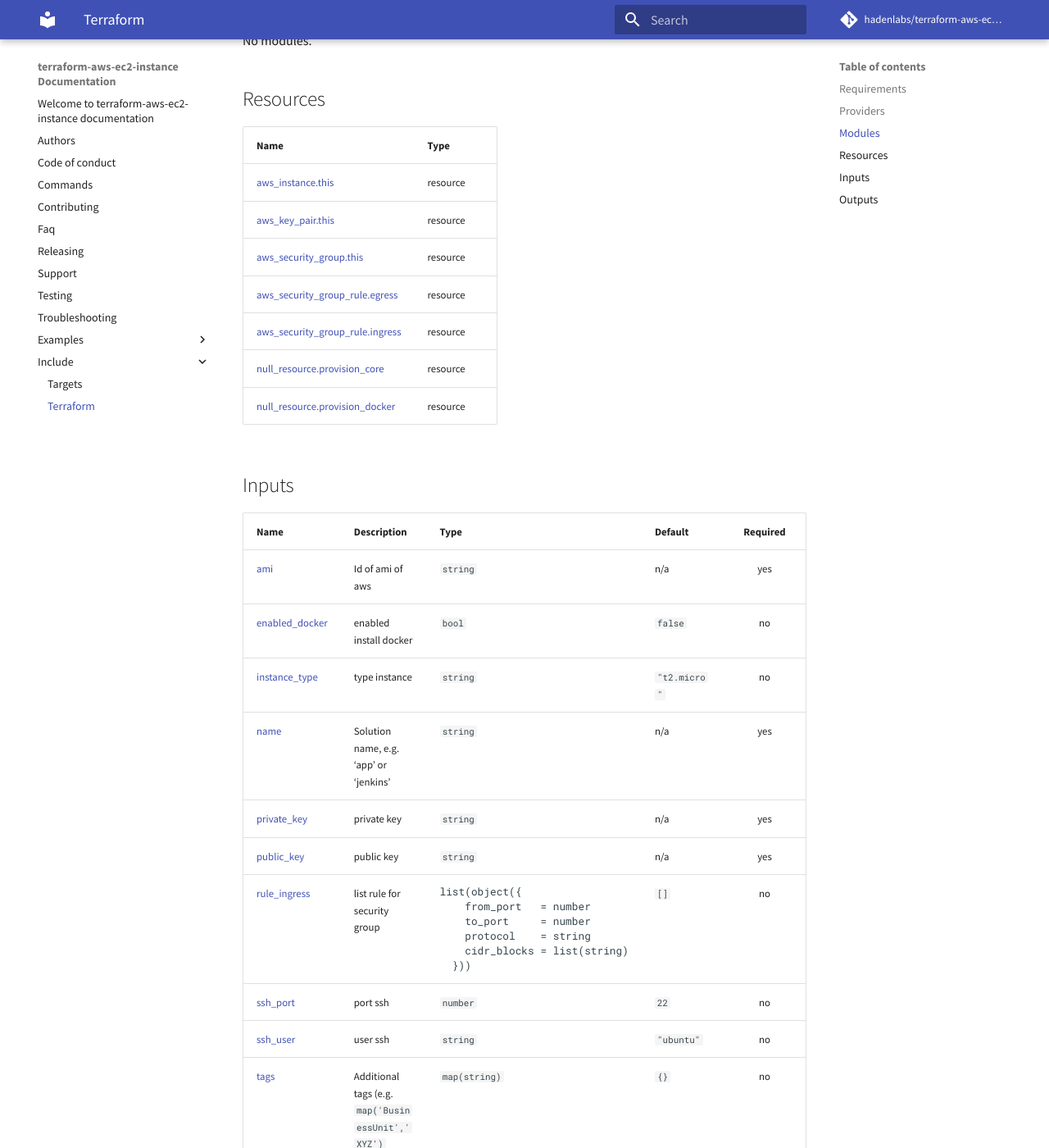
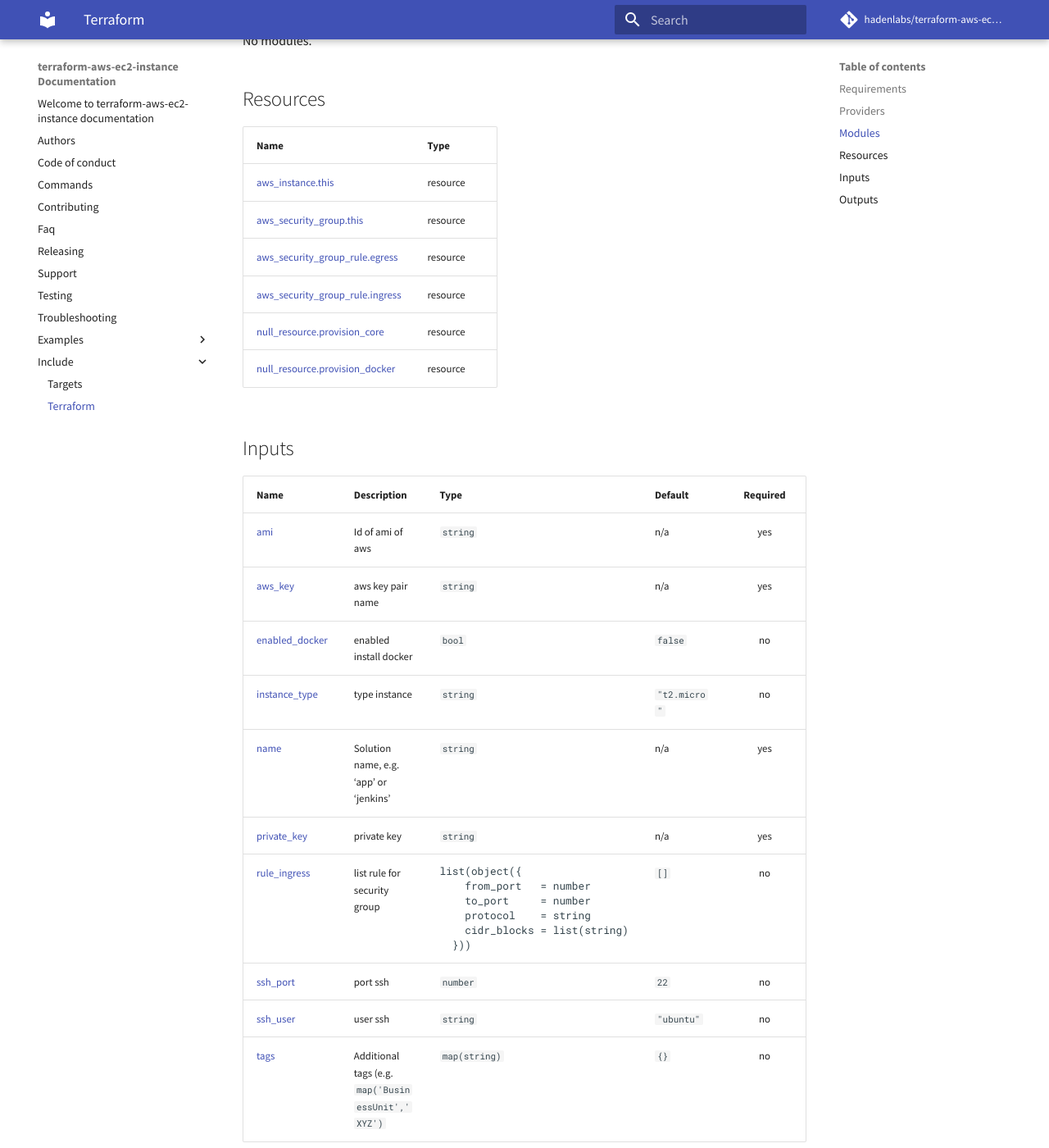
Before and after one commit to hadenlabs/terraform-aws-ec2-instance, an MkDocs documentation site: the page built from docs/include/terraform.md, in a window 1280 px wide and 1400 px high, scrolled down 727 px. Shown: the whole window at 82% size. Built offline with MkDocs 1.6.1 and Material for MkDocs 9.7.7, drawn with Linux system fonts in a browser that asks for light colours; comment, search, counter and statistics services are not loaded; some of the changed text lies outside the part shown.

Commit message:
chore: implement not created key pair aws (#10)

```diff
--- a/docs/include/terraform.md
+++ b/docs/include/terraform.md
@@ -23,7 +23,6 @@ No modules.
 | Name | Type |
 |------|------|
 | [aws_instance.this](https://registry.terraform.io/providers/hashicorp/aws/latest/docs/resources/instance) | resource |
-| [aws_key_pair.this](https://registry.terraform.io/providers/hashicorp/aws/latest/docs/resources/key_pair) | resource |
 | [aws_security_group.this](https://registry.terraform.io/providers/hashicorp/aws/latest/docs/resources/security_group) | resource |
 | [aws_security_group_rule.egress](https://registry.terraform.io/providers/hashicorp/aws/latest/docs/resources/security_group_rule) | resource |
 | [aws_security_group_rule.ingress](https://registry.terraform.io/providers/hashicorp/aws/latest/docs/resources/security_group_rule) | resource |
@@ -35,11 +34,11 @@ No modules.
 | Name | Description | Type | Default | Required |
 |------|-------------|------|---------|:--------:|
 | <a name="input_ami"></a> [ami](#input\_ami) | Id of ami of aws | `string` | n/a | yes |
+| <a name="input_aws_key"></a> [aws\_key](#input\_aws\_key) | aws key pair name | `string` | n/a | yes |
 | <a name="input_enabled_docker"></a> [enabled\_docker](#input\_enabled\_docker) | enabled install docker | `bool` | `false` | no |
 | <a name="input_instance_type"></a> [instance\_type](#input\_instance\_type) | type instance | `string` | `"t2.micro"` | no |
 | <a name="input_name"></a> [name](#input\_name) | Solution name, e.g. 'app' or 'jenkins' | `string` | n/a | yes |
 | <a name="input_private_key"></a> [private\_key](#input\_private\_key) | private key | `string` | n/a | yes |
-| <a name="input_public_key"></a> [public\_key](#input\_public\_key) | public key | `string` | n/a | yes |
 | <a name="input_rule_ingress"></a> [rule\_ingress](#input\_rule\_ingress) | list rule for security group | <pre>list(object({<br>    from_port   = number<br>    to_port     = number<br>    protocol    = string<br>    cidr_blocks = list(string)<br>  }))</pre> | `[]` | no |
 | <a name="input_ssh_port"></a> [ssh\_port](#input\_ssh\_port) | port ssh | `number` | `22` | no |
 | <a name="input_ssh_user"></a> [ssh\_user](#input\_ssh\_user) | user ssh | `string` | `"ubuntu"` | no |
@@ -49,7 +48,6 @@ No modules.
 
 | Name | Description |
 |------|-------------|
-| <a name="output_aws_key_pair"></a> [aws\_key\_pair](#output\_aws\_key\_pair) | key\_pair of instance. |
 | <a name="output_instance"></a> [instance](#output\_instance) | instance instance. |
 | <a name="output_private_ip"></a> [private\_ip](#output\_private\_ip) | private ip. |
 | <a name="output_public_ip"></a> [public\_ip](#output\_public\_ip) | public ip. |
```
Also changed, not shown: 3 other files.
